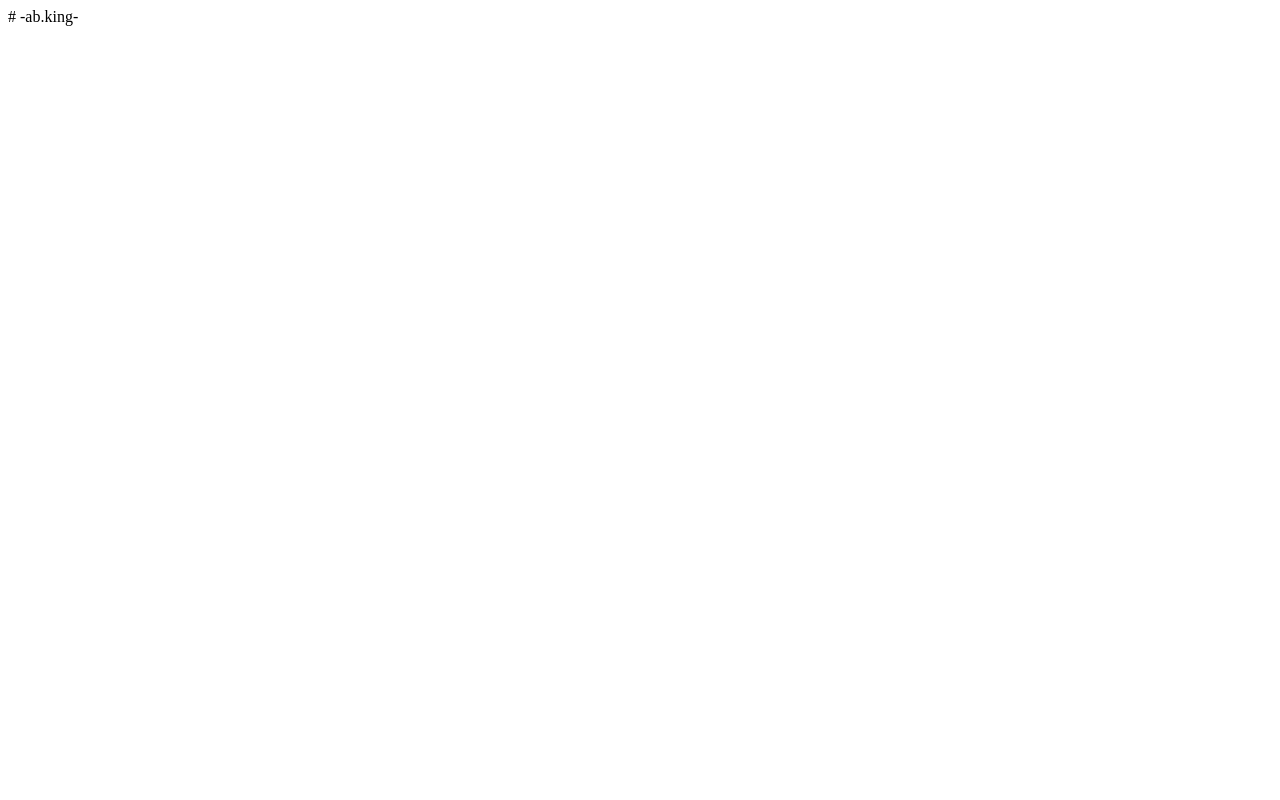
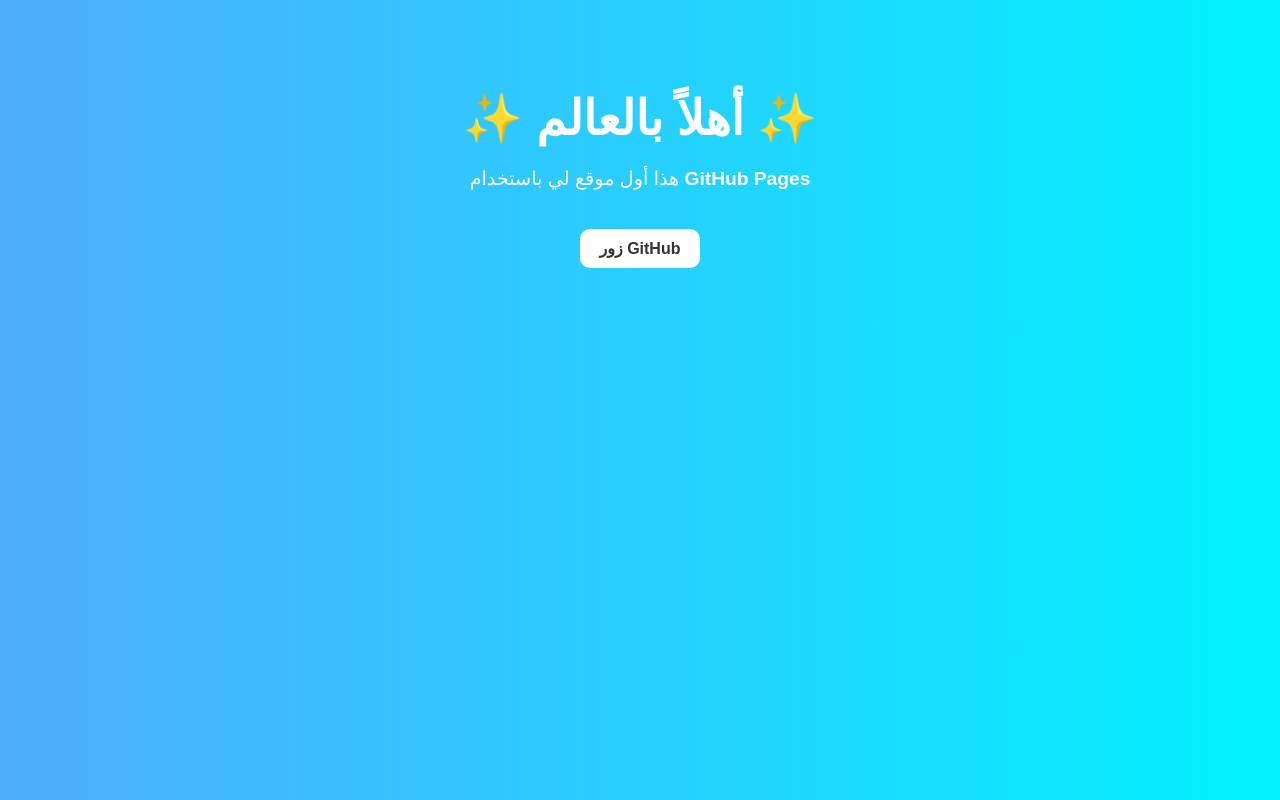
Before and after one commit to ibrahimalagwat-hue/-ab.king-, a plain HTML site: page index.html in a window 1280 px wide. Drawn offline with Linux system fonts and the light colour scheme.

Commit message:
index.html

```diff
--- a/index.html
+++ b/index.html
@@ -1 +1,41 @@
-# -ab.king-
+<!DOCTYPE html>
+<html lang="ar">
+<head>
+  <meta charset="UTF-8">
+  <title>موقعي الأول</title>
+  <style>
+    body {
+      font-family: Arial, sans-serif;
+      background: linear-gradient(to right, #4facfe, #00f2fe);
+      color: white;
+      text-align: center;
+      padding: 50px;
+    }
+    h1 {
+      font-size: 3em;
+      margin-bottom: 20px;
+    }
+    p {
+      font-size: 1.2em;
+    }
+    a {
+      display: inline-block;
+      margin-top: 20px;
+      padding: 10px 20px;
+      background: white;
+      color: #333;
+      border-radius: 10px;
+      text-decoration: none;
+      font-weight: bold;
+    }
+    a:hover {
+      background: #eee;
+    }
+  </style>
+</head>
+<body>
+  <h1>✨ أهلاً بالعالم ✨</h1>
+  <p>هذا أول موقع لي باستخدام <b>GitHub Pages</b></p>
+  <a href="https://github.com" target="_blank">زور GitHub</a>
+</body>
+  </html>
```
